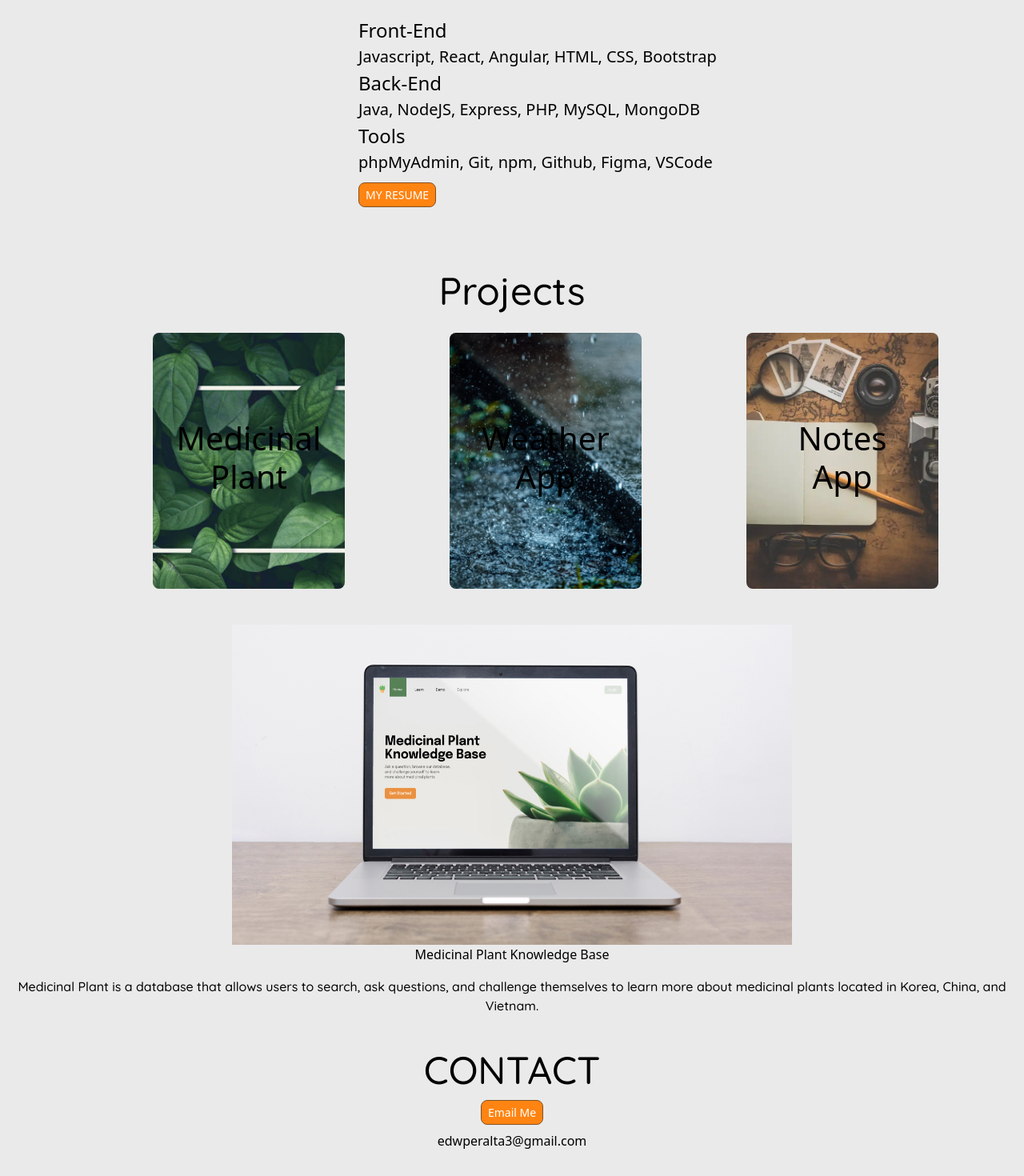
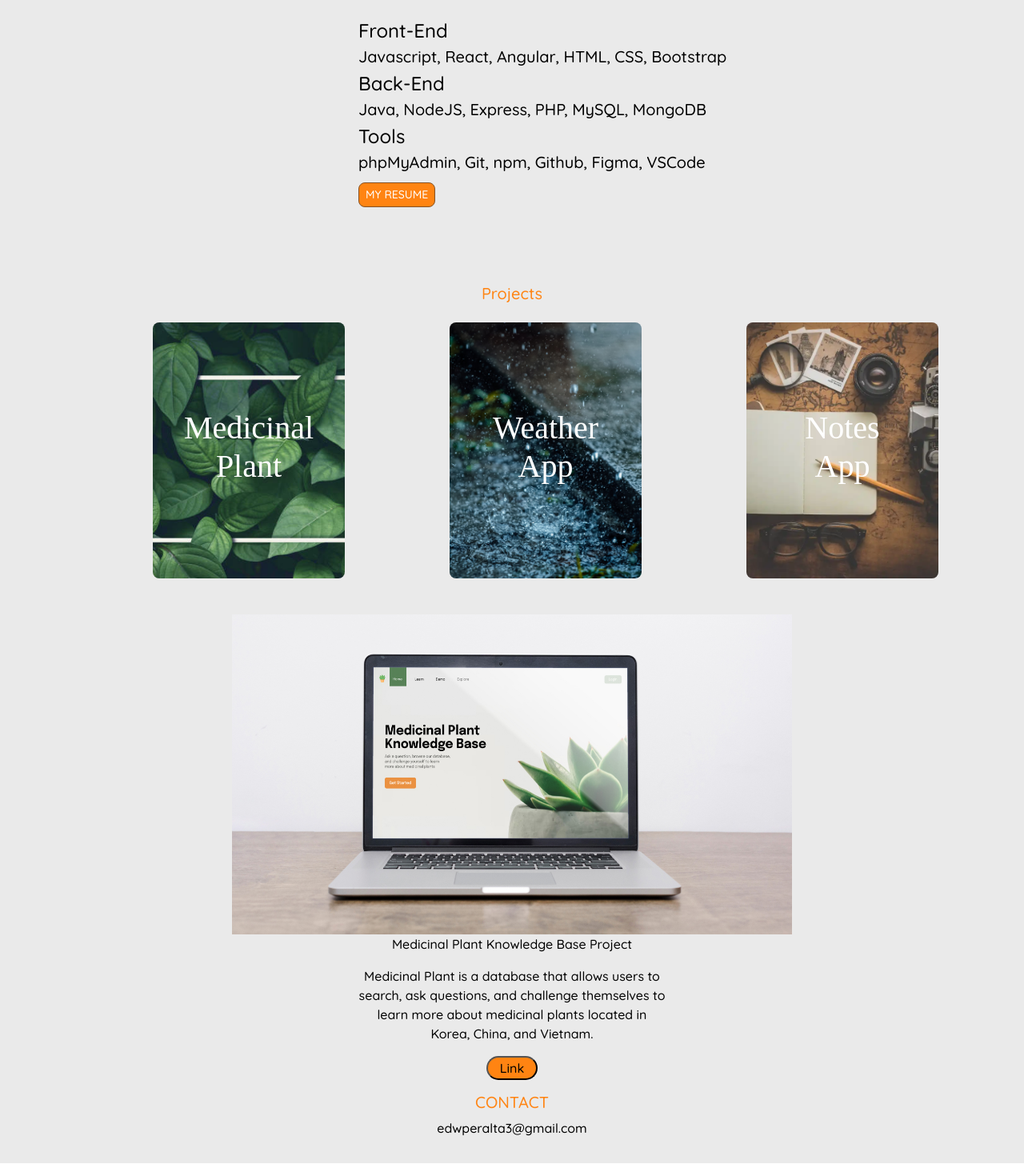
Before and after one commit to Edwinop/Portfolio_EdwinPeralta, a React (Create React App) app in the folder portfolio/: page / in a window 1280 px wide. Shown: the part 800-2270 px from the top of the page at 80% size. Built offline with nearby package versions, Linux system fonts and the light colour scheme.

Commit message:
commit port

```diff
--- a/portfolio/src/components/About.js
+++ b/portfolio/src/components/About.js
@@ -25,12 +25,13 @@ import Button from 'react-bootstrap/Button';
     borderColor: '#845123',
     fontWeight: 50,
     marginTop: 10,
-    borderRadius: 8
+    borderRadius: 8,
+    fontFamily: 'Quicksand, sans-serif'
   }
 
   const About = () => {
     return(
-      <section id='aboutContainer'>
+      <section id='aboutContainer'  style={{fontFamily: 'Quicksand, sans-serif'}}>
       <div>
         <div className="border_color">
           <div style={cardBody}>
--- a/portfolio/src/components/Contact.js
+++ b/portfolio/src/components/Contact.js
@@ -1,14 +1,5 @@
 import React from 'react'
 import { MDBCardBody, MDBCardTitle } from 'mdb-react-ui-kit';
-import Button from 'react-bootstrap/Button';
-
-const button = {
-  backgroundColor: '#FF8412',
-  borderColor: '#845123',
-  fontWeight: 100,
-  marginBottom: 8,
-  borderRadius: 8
-}
 
 const Contact = () => {
   return (
@@ -16,11 +7,8 @@ const Contact = () => {
       <center>
         <div className="border_color">
           <MDBCardBody>
-            <MDBCardTitle style={{ fontSize: 48, fontFamily: 'Quicksand, sans-serif'}}>CONTACT</MDBCardTitle>
-            <div>
-              <Button size="sm" style={button}>Email Me</Button>
-            </div>
-            <p>edwperalta3@gmail.com</p>
+            <MDBCardTitle className='contact-title' style={{fontFamily: 'Quicksand, sans-serif'}}>CONTACT</MDBCardTitle>
+            <p  style={{fontFamily: 'Quicksand, sans-serif'}}>edwperalta3@gmail.com</p>
           </MDBCardBody>
         </div>
       </center>
--- a/portfolio/src/components/Projects.js
+++ b/portfolio/src/components/Projects.js
@@ -12,18 +12,21 @@ const Projects = () => {
   const [slides] = useState([
     {
         source: 'medicinalPlantPicture',
-        title: "Medicinal Plant Knowledge Base",
-        desc: "Medicinal Plant is a database that allows users to search, ask questions, and challenge themselves to learn more about medicinal plants located in Korea, China, and Vietnam."
+        title: "Medicinal Plant Knowledge Base Project",
+        desc: "Medicinal Plant is a database that allows users to search, ask questions, and challenge themselves to learn more about medicinal plants located in Korea, China, and Vietnam.",
+        link: "https://cs.newpaltz.edu/p/s22-01/v7/home.php"
     },
     {
-        source: 'isaacJoneGame',
-        title: "IsaacJones",
-        desc: "IsaacJones is a 3D platform math game maze built with Unreal Engine 4, to teach kids elementary math problem skills. The user must go through obstacles by answering math problems to collect trophies to escape the maze.This was made with one other student in our Software Engineering class."
+        source: 'weatherapp',
+        title: "Weather Project",
+        desc: "Developed a project which can tell you the weather in certain cities, it consist of 2 widgets, one for current weather and a 7- day forecast The webpage is built with ReactJS, HTML ,CSS, and tools such as webpack and npmGathered city data from the RapidAPI, and weather data from the OpenWeather API",
+        link: "https://github.com/Edwinop/weather-app-ep"
     },
     {
-        source: 'wordleCloneGame',
-        title: "Wordle Clone",
-        desc: "wordle"
+        source: 'notesapp',
+        title: "Notes Project",
+        desc: "A project thats lets you create notes to stay organized! It uses React and tools like webpack and tools. It consist of a search bar that lets you query through your notes and allows you to color your notes to keep organized!",
+        link: "https://github.com/Edwinop/Notes-ep"
     }
 ]);
 
@@ -50,7 +53,7 @@ currentPicture = require('./img/'+currentSlide.source+'.jpg');
     <center>
     <div className="border_color">
       <MDBCardBody >
-      <MDBCardTitle style={{fontSize: 48, fontFamily: 'Quicksand, sans-serif',marginTop:60}}>Projects</MDBCardTitle>
+      <MDBCardTitle className='container-title'  style={{fontFamily: 'Quicksand, sans-serif'}}>Projects</MDBCardTitle>
       </MDBCardBody>
     </div>
     </center>
@@ -62,7 +65,7 @@ currentPicture = require('./img/'+currentSlide.source+'.jpg');
         <CardActionArea onClick={slideCardLeft}>
         <MDBCard className='h-100 border_color image_position' style={{ maxWidth: '15rem',minHeight: '20rem', borderRadius: 8, backgroundImage: `url(${logo})` }} >
           <center>
-          <h1>Medicinal Plant</h1>
+          <h1 className='card-title'>Medicinal Plant</h1>
           </center>
         </MDBCard>
         </CardActionArea>
@@ -73,7 +76,7 @@ currentPicture = require('./img/'+currentSlide.source+'.jpg');
       <CardActionArea onClick={slideCardMiddle}>
         <MDBCard className='h-100 border_color image_position' style={{ maxWidth: '15rem',minHeight: '20rem', borderRadius: 8,backgroundImage: `url(${logo1})` }}>
           <center>
-            <h1>Weather<br></br>App</h1>
+            <h1 className='card-title'>Weather<br></br>App</h1>
           </center>
         </MDBCard>
         </CardActionArea>
@@ -84,7 +87,7 @@ currentPicture = require('./img/'+currentSlide.source+'.jpg');
       <CardActionArea onClick={slideCardRight}>
         <MDBCard className='h-100 border_color image_position' style={{ maxWidth: '15rem',minHeight: '20rem', borderRadius: 8,backgroundImage: `url(${logo2})` }}>
         <center>
-            <h1>Notes<br></br>App</h1>
+            <h1 className='card-title'>Notes<br></br>App</h1>
           </center>
         </MDBCard>
         </CardActionArea>
@@ -99,8 +102,9 @@ currentPicture = require('./img/'+currentSlide.source+'.jpg');
                 <div id="slider">
                     <div className="slide">
                         <img src={currentPicture} alt={currentSlide.title} title={currentSlide.title} className="slider-img" width = '700rem' height= '400rem'/>
-                        <p style={{fontWeight: '400'}}>{currentSlide.title}</p>
-                        <p style={{fontSize: '100%',fontFamily: 'Quicksand, sans-serif',fontWeight: '400'}}>{currentSlide.desc}</p>
+                        <p style={{fontWeight: '400',fontFamily: 'Quicksand, sans-serif'}}>{currentSlide.title}</p>
+                        <p style={{fontSize: '100%',fontFamily: 'Quicksand, sans-serif',fontWeight: '400',width: '30vw'}}>{currentSlide.desc}</p>
+                        <a href={currentSlide.link}><button className='link-button'  style={{fontFamily: 'Quicksand, sans-serif'}}>Link</button></a>
                     </div>
 
                 </div>
--- a/portfolio/src/index.css
+++ b/portfolio/src/index.css
@@ -11,3 +11,55 @@ code {
   font-family: source-code-pro, Menlo, Monaco, Consolas, 'Courier New',
     monospace;
 }
+.overflow{
+  overflow-x: hidden;
+  font-family: 'Quicksand, sans-serif';
+}
+.scrollTop {
+  position: relative;
+  width: 100%;
+  bottom: 100px;
+  left: 900px;
+  height: 20px;
+  justify-content: center;
+  z-index: 1000;
+  cursor: pointer;
+  animation: fadeIn 0.3s;
+  transition: opacity 0.4s;
+  opacity: 0.5;
+}
+.border_color{
+  border: none;
+  border-radius: 0;
+}
+.card{
+background-color: '#333341';
+padding-bottom: 200;
+width: 'auto';
+color: 'white';
+}
+.image_position{
+height: 100%;
+background-repeat: no-repeat;
+background-position: center;
+background-size: cover;
+display: grid;
+place-items: center;
+}
+.link-button{
+  background-color: #FF8412;
+  border-radius: 8vw;
+  min-width: 5vw;
+}
+.card-title{
+  color:white
+}
+.container-title{
+  font-size: 48;
+  margin-top:10vh;
+  color:#FF8412;
+}
+.contact-title{
+  font-size: 48;
+  color:#FF8412;
+}
```
Also changed, not shown: portfolio/src/components/img/notesapp.jpg (added), portfolio/src/components/img/weatherapp.jpg (added).
